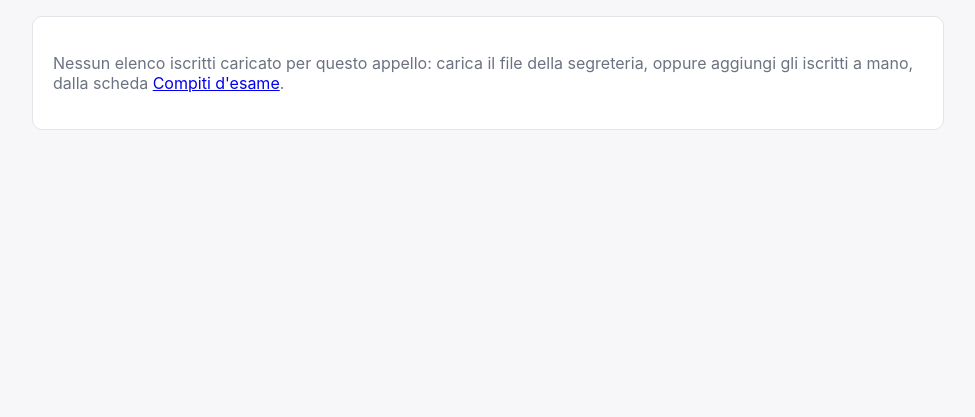
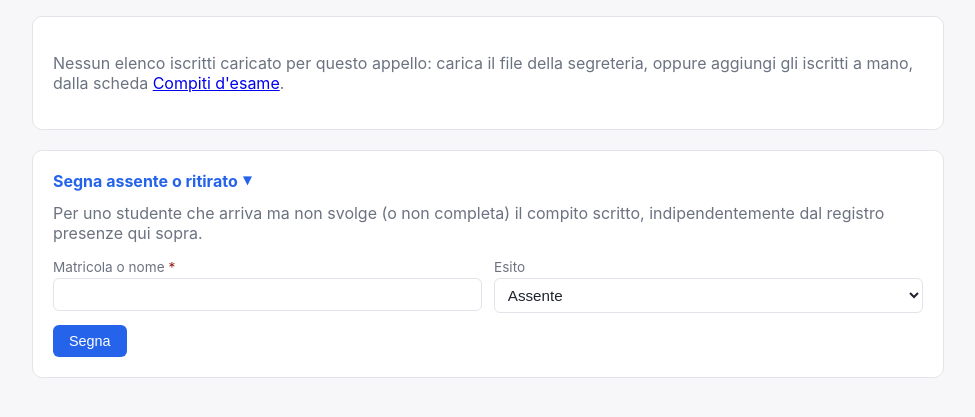
Before and after one commit to danieleangella/esamix, a FastAPI app: page /corsi/1/appelli/1/presenze in a window 1280 px wide. Shown: the part 147-564 px from the top of the page, without its empty margins (152-1127 px from the left). Run offline with FastAPI, Linux system fonts and the light colour scheme; data that the repository does not hold is empty.

Commit message:
Ridisegna la pagina Presenze: niente più ricarica, stato più chiaro, DSA con nota
- Segnare/annullare "Presente" ora aggiorna la riga sul posto via fetch invece
  di ricaricare l'intera pagina: risolve sia la lentezza percepita (niente più
  ricaricamento di KaTeX e di tutta la pagina a ogni click) sia il problema
  dello scroll che tornava in cima. La route aggiunge anche un controllo
  server-side (mancava) che blocca la modifica a registro chiuso.
- Corregge il caso in cui uno studente iscritto ma mai registrato come
  studente di questo corso restava "non impostato" dopo aver chiuso il
  registro (non riceve un FK valido su risultati): ora è segnalato con un tag
  chiaro invece di un bottone disabilitato senza spiegazione, sia prima che
  dopo la chiusura. list_iscritti deduplica anche le matricole ripetute nel
  file della segreteria, che avrebbero potuto interrompere la chiusura a metà.
  chiudi() non si blocca più su un singolo errore imprevisto: continua con
  gli altri studenti e riporta a parte chi non è stato segnato.
- Il numero di presenti è ora ben visibile in cima alla pagina, sempre
  visibile (non dentro il riquadro pieghevole).
- Aggiunge un tag DSA con una nota facoltativa (es. "tempo aggiuntivo 30%"),
  visibile al passaggio del mouse sul tag, sia nella pagina Studenti che
  nel registro presenze.
- Sposta "Segna assente o ritirato" dalla scheda Valutazione scritti al
  registro presenze (dove serve più naturalmente), in un riquadro pieghevole
  indipendente dai blocchi di compiti generati; resta disponibile anche
  senza un elenco iscritti caricato. Il registro presenze stesso diventa
  pieghevole una volta chiuso, per lasciare spazio senza perdere i dettagli.

Co-Authored-By: Claude Sonnet 5 <noreply@anthropic.com>

```diff
--- a/quizesame/db.py
+++ b/quizesame/db.py
@@ -211,6 +211,7 @@ CREATE TABLE IF NOT EXISTS risultati (
 ADDITIVE_COLUMNS = {
     "studenti": [
         ("dsa", "BOOLEAN NOT NULL DEFAULT 0"),
+        ("dsa_note", "TEXT"),
     ],
     "raggruppamenti": [
         ("matricola_minima_prima_prova", "TEXT"),
--- a/quizesame/main.py
+++ b/quizesame/main.py
@@ -11,7 +11,7 @@ from pathlib import Path
 from typing import Optional
 
 from fastapi import BackgroundTasks, FastAPI, Form, Query, Request, UploadFile, File
-from fastapi.responses import FileResponse, HTMLResponse, PlainTextResponse, RedirectResponse, Response
+from fastapi.responses import FileResponse, HTMLResponse, JSONResponse, PlainTextResponse, RedirectResponse, Response
 from fastapi.staticfiles import StaticFiles
 from fastapi.templating import Jinja2Templates
 
@@ -1344,14 +1344,25 @@ def registro_presenze(request: Request, tag: str, appello_id: int):
 
 
 @app.post("/corsi/{tag}/appelli/{appello_id}/presenze/{matricola}/imposta")
-def imposta_presenza(tag: str, appello_id: int, matricola: str, presente: str = Form("")):
-    try:
+def imposta_presenza(request: Request, tag: str, appello_id: int, matricola: str, presente: str = Form("")):
+    # risponde in JSON alla chiamata fetch della pagina presenze.html (aggiorna la riga
+    # sul posto, senza ricaricare tutta la pagina), altrimenti con il solito redirect —
+    # usata anche come fallback se il fetch lato client fallisse per qualunque motivo.
+    vuole_json = "application/json" in request.headers.get("accept", "")
+    try:
+        appello = corsi_service.get_appello(tag, appello_id)
+        if appello and appello.presenze_chiuse:
+            raise ValueError("Il registro presenze è chiuso: riaprilo prima di modificare le presenze")
         if presente:
             presenze_service.segna_presente(tag, appello_id, matricola)
         else:
             presenze_service.rimuovi_presente(tag, appello_id, matricola)
     except Exception as e:
+        if vuole_json:
+            return JSONResponse({"errore": str(e)}, status_code=400)
         return flash_redirect(f"/corsi/{tag}/appelli/{appello_id}/presenze", str(e), "error")
+    if vuole_json:
+        return JSONResponse({"presente": bool(presente)})
     return RedirectResponse(f"/corsi/{tag}/appelli/{appello_id}/presenze", status_code=303)
 
 
@@ -1369,6 +1380,9 @@ def chiudi_presenze(tag: str, appello_id: int):
             f" — {len(esito['non_registrati'])} matricole dell'elenco iscritti non sono registrate come "
             "studenti di questo corso e non è stato possibile segnarle: registrale (o correggile) a mano"
         )
+    if esito["errori"]:
+        kind = "warning"
+        msg += f" — {len(esito['errori'])} studenti non segnati per un errore imprevisto: riprova a mano per loro"
     return flash_redirect(f"/corsi/{tag}/appelli/{appello_id}/presenze", msg, kind)
 
 
@@ -1644,9 +1658,10 @@ def studente_dettaglio_corso(request: Request, tag: str, matricola: str):
 @app.post("/corsi/{tag}/studenti/nuovo")
 def nuovo_studente(
     tag: str, matricola: str = Form(...), nome: str = Form(...), cognome: str = Form(...), dsa: bool = Form(False),
+    dsa_note: str = Form(""),
 ):
     try:
-        studenti_service.crea_studente(tag, matricola, nome, cognome, dsa=dsa)
+        studenti_service.crea_studente(tag, matricola, nome, cognome, dsa=dsa, dsa_note=dsa_note)
     except ValueError as e:
         return flash_redirect(f"/corsi/{tag}/studenti", str(e), "error")
     return flash_redirect(f"/corsi/{tag}/studenti", "Studente salvato")
@@ -1655,10 +1670,12 @@ def nuovo_studente(
 @app.post("/corsi/{tag}/studenti/{matricola}/modifica")
 def modifica_studente(
     tag: str, matricola: str, nome: str = Form(...), cognome: str = Form(...), nuova_matricola: str = Form(""),
-    dsa: bool = Form(False),
+    dsa: bool = Form(False), dsa_note: str = Form(""),
 ):
     try:
-        studenti_service.aggiorna_studente(tag, matricola, nome, cognome, nuova_matricola or None, dsa=dsa)
+        studenti_service.aggiorna_studente(
+            tag, matricola, nome, cognome, nuova_matricola or None, dsa=dsa, dsa_note=dsa_note,
+        )
     except ValueError as e:
         return flash_redirect(f"/corsi/{tag}/studenti", str(e), "error")
     return flash_redirect(f"/corsi/{tag}/studenti", "Studente aggiornato")
--- a/quizesame/templates/presenze.html
+++ b/quizesame/templates/presenze.html
@@ -15,10 +15,11 @@
   </p>
 </div>
 {% else %}
+
 <div class="card">
   <div style="display:flex; justify-content:space-between; align-items:center; flex-wrap:wrap; gap:1rem">
-    <div>
-      <strong>{{ riepilogo.n_presenti }}</strong> presenti su <strong>{{ riepilogo.n_iscritti }}</strong> iscritti
+    <div style="font-size:1.3rem">
+      <strong id="contatore-presenti">{{ riepilogo.n_presenti }}</strong> / {{ riepilogo.n_iscritti }} presenti
       {% if appello.presenze_chiuse %}<span class="badge badge-warn">Registro chiuso</span>{% endif %}
     </div>
     <div style="display:flex; gap:0.5rem">
@@ -34,12 +35,16 @@
       {% endif %}
     </div>
   </div>
+</div>
+
+<details class="card" {% if not appello.presenze_chiuse %}open{% endif %}>
+  <summary><strong>Registro presenze</strong> — elenco iscritti, presenti e assenti</summary>
   <p class="muted" style="margin-top:0.75rem">
     Premi "Presente" man mano che gli studenti si presentano in aula. Chi ha già un voto o un esito
     (assente/ritirato) per questo appello risulta presente automaticamente e non è più modificabile da qui.
   </p>
 
-  <table style="margin-top:1rem">
+  <table style="margin-top:1rem" id="tabella-presenze">
     <tr><th>Presente</th><th>Matricola</th><th>Cognome</th><th>Nome</th><th>Note</th></tr>
     {% for s in riepilogo.iscritti %}
     <tr>
@@ -49,27 +54,116 @@
         {% elif s.presente %}
         <span class="badge badge-ok">Presente</span>
         {% if not appello.presenze_chiuse %}
-        <form class="inline" method="post" action="/corsi/{{ corso.tag }}/appelli/{{ appello.id }}/presenze/{{ s.matricola }}/imposta">
+        <form class="inline form-presenza" method="post" action="/corsi/{{ corso.tag }}/appelli/{{ appello.id }}/presenze/{{ s.matricola }}/imposta">
           <button type="submit" class="secondary" style="padding:0.1rem 0.5rem; font-size:0.85rem">Annulla</button>
         </form>
         {% endif %}
         {% else %}
-        <form class="inline" method="post" action="/corsi/{{ corso.tag }}/appelli/{{ appello.id }}/presenze/{{ s.matricola }}/imposta">
+        <form class="inline form-presenza" method="post" action="/corsi/{{ corso.tag }}/appelli/{{ appello.id }}/presenze/{{ s.matricola }}/imposta">
           <input type="hidden" name="presente" value="1">
           <button type="submit" {% if appello.presenze_chiuse %}disabled{% endif %}>Presente</button>
         </form>
+        {% if not s.registrato and appello.presenze_chiuse %}
+        <div class="muted" style="font-size:0.8rem; margin-top:0.25rem">
+          Non registrato: <a href="/corsi/{{ corso.tag }}/studenti">registralo</a> per poter segnare l'esito a mano.
+        </div>
+        {% endif %}
         {% endif %}
       </td>
       <td>{{ s.matricola }}</td>
       <td>{{ s.cognome }}</td>
       <td>{{ s.nome }}</td>
       <td>
-        {% if s.dsa %}<span class="badge badge-info">DSA</span>{% endif %}
+        {% if s.dsa %}<span class="badge badge-info" {% if s.dsa_note %}title="{{ s.dsa_note }}"{% endif %}>DSA</span>{% endif %}
+        {% if not s.registrato %}<span class="badge badge-warn" title="Non è ancora uno studente registrato in questo corso">non registrato</span>{% endif %}
         {% if s.bloccato %}<span class="muted">già valutato</span>{% endif %}
       </td>
     </tr>
     {% endfor %}
   </table>
-</div>
+</details>
+
+<script>
+(function () {
+  var tabella = document.getElementById("tabella-presenze");
+  var contatore = document.getElementById("contatore-presenti");
+  if (!tabella) return;
+
+  function cellaPresente(azioneUrl) {
+    return '<span class="badge badge-ok">Presente</span> ' +
+      '<form class="inline form-presenza" method="post" action="' + azioneUrl + '">' +
+      '<button type="submit" class="secondary" style="padding:0.1rem 0.5rem; font-size:0.85rem">Annulla</button>' +
+      '</form>';
+  }
+  function cellaAssente(azioneUrl) {
+    return '<form class="inline form-presenza" method="post" action="' + azioneUrl + '">' +
+      '<input type="hidden" name="presente" value="1">' +
+      '<button type="submit">Presente</button>' +
+      '</form>';
+  }
+
+  tabella.addEventListener("submit", function (ev) {
+    var form = ev.target.closest(".form-presenza");
+    if (!form) return;
+    ev.preventDefault();
+    var diventaPresente = form.querySelector('input[name="presente"]') !== null;
+    var pulsante = form.querySelector("button");
+    var azioneUrl = form.action;
+    pulsante.disabled = true;
+    fetch(azioneUrl, {
+      method: "POST", body: new FormData(form), headers: { "Accept": "application/json" },
+    })
+      .then(function (resp) {
+        if (!resp.ok) return resp.json().then(function (d) { throw new Error(d.errore || "errore"); });
+        return resp.json();
+      })
+      .then(function () {
+        var cella = form.closest("td");
+        cella.innerHTML = diventaPresente ? cellaPresente(azioneUrl) : cellaAssente(azioneUrl);
+        if (contatore) {
+          contatore.textContent = (parseInt(contatore.textContent, 10) + (diventaPresente ? 1 : -1)).toString();
+        }
+      })
+      .catch(function (err) {
+        pulsante.disabled = false;
+        alert("Non sono riuscito a salvare la presenza: " + err.message);
+      });
+  });
+})();
+</script>
+
 {% endif %}
+
+<details class="card" open>
+  <summary><strong>Segna assente o ritirato</strong></summary>
+  <p class="muted" style="margin-top:0.75rem">
+    Per uno studente che arriva ma non svolge (o non completa) il compito scritto, indipendentemente dal
+    registro presenze qui sopra.
+  </p>
+  <form method="post" action="/corsi/{{ corso.tag }}/appelli/{{ appello.id }}/assenze/segna" style="margin-top:0.75rem">
+    <div class="form-grid">
+      <div style="position:relative">
+        <label class="campo-obbligatorio">Matricola o nome</label>
+        <input name="matricola" id="campo-input-matricola-assenza" autocomplete="off" required>
+        <div id="campo-suggerimenti-studenti-assenza" class="sfoglia-lista" style="position:absolute; z-index:10; width:100%; display:none; background:var(--panel)"></div>
+      </div>
+      <div>
+        <label>Esito</label>
+        <select name="esito">
+          <option value="assente">Assente</option>
+          <option value="ritirato">Ritirato</option>
+        </select>
+      </div>
+    </div>
+    <button type="submit">Segna</button>
+  </form>
+  <script>
+  creaAutocomplete(
+    document.getElementById("campo-input-matricola-assenza"), document.getElementById("campo-suggerimenti-studenti-assenza"),
+    function (q) { return "/corsi/{{ corso.tag }}/api/studenti/cerca?q=" + encodeURIComponent(q); },
+    function (s) { return s.cognome + " " + s.nome + " (" + s.matricola + ")"; },
+    function (s) { return s.matricola; }
+  );
+  </script>
+</details>
 {% endblock %}
```
Also changed, not shown: quizesame/services/esportazione.py (+19 -9 lines), quizesame/services/presenze.py (+10 -3 lines), quizesame/services/studenti.py (+8 -4 lines), quizesame/templates/_tab_valutazione.html (+3 -35 lines), quizesame/templates/studenti.html (+7 -3 lines).
